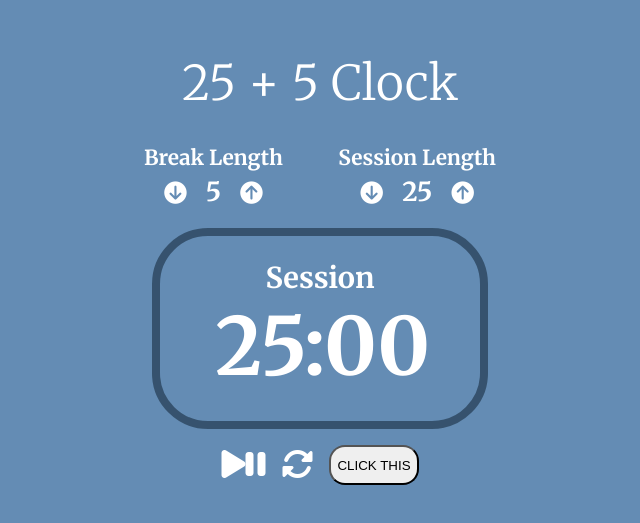
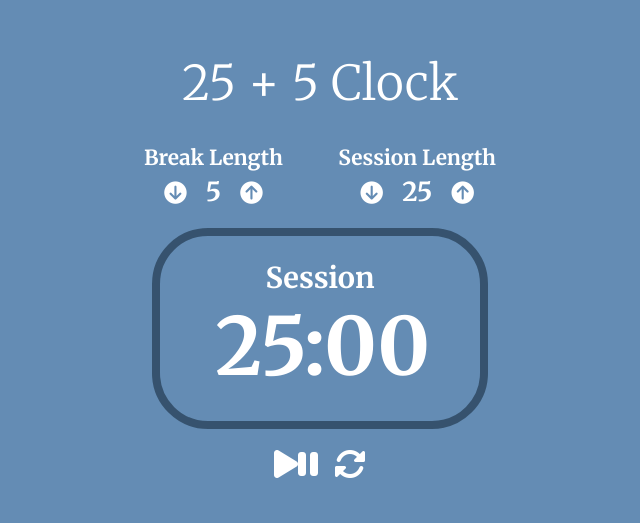
Before and after one commit to sethm3141/twenty-five-plus-five-clock, a React (Create React App) app: page / in a window 1280 px wide. Shown: the part 131-654 px from the top of the page, without its empty margins (320-960 px from the left). Built offline with nearby package versions, Linux system fonts and the light colour scheme.

Commit message:
I PASSED. Now I removed logging and other features I added to run the testing faster.

```diff
--- a/public/index.html
+++ b/public/index.html
@@ -21,9 +21,5 @@
       src="https://kit.fontawesome.com/a6b9bf394a.js"
       crossorigin="anonymous"
     ></script>
-    <script
-      src="https://cdn.freecodecamp.org/testable-projects-fcc/v1/bundle.js"
-      crossorigin="anonymous"
-    ></script>
   </body>
 </html>
--- a/src/App.js
+++ b/src/App.js
@@ -10,7 +10,6 @@ function App() {
   const [seconds, setSeconds] = useState(0);
   const [isPlaying, setIsPlaying] = useState(false);
   const [isSession, setIsSession] = useState(true);
-  const [isSpecial, setIsSpecial] = useState(0);
 
   return (
     <>
@@ -28,7 +27,6 @@ function App() {
         sessionTime={sessionTime}
         setSessionTime={setSessionTime}
         isPlaying={isPlaying}
-        isSession={isSession}
       />
       <Timer
         seconds={seconds}
@@ -40,7 +38,6 @@ function App() {
         isSession={isSession}
         setIsSession={setIsSession}
         isPlaying={isPlaying}
-        isSpecial={isSpecial}
       />
       <Controls
         isPlaying={isPlaying}
@@ -50,8 +47,6 @@ function App() {
         setIsSession={setIsSession}
         setTimer={setTimer}
         setSeconds={setSeconds}
-        isSpecial={isSpecial}
-        setIsSpecial={setIsSpecial}
       />
       <div className='spacer'></div>
     </>
--- a/src/sections/Controls.jsx
+++ b/src/sections/Controls.jsx
@@ -8,8 +8,6 @@ const Controls = ({
   setIsSession,
   setTimer,
   setSeconds,
-  isSpecial,
-  setIsSpecial,
 }) => {
   const handlePausePlay = () => {
     setIsPlaying(!isPlaying);
@@ -37,17 +35,6 @@ const Controls = ({
       <div id='reset' onClick={() => handleReset()}>
         <i className='fa-solid fa-rotate'></i>
       </div>
-      <button
-        onClick={() => {
-          setIsSpecial(() => {
-            setSeconds(2);
-            return isSpecial + 1;
-          });
-        }}
-        style={{ cursor: 'pointer', marginLeft: '1rem', borderRadius: '1rem' }}
-      >
-        CLICK THIS
-      </button>
     </section>
   );
 };
--- a/src/sections/Timer.jsx
+++ b/src/sections/Timer.jsx
@@ -10,14 +10,9 @@ const Timer = ({
   isSession,
   setIsSession,
   isPlaying,
-  isSpecial,
 }) => {
   const [timeStamp, setTimeStamp] = useState(null);
   const intervalRef = useRef(null);
-  //! below is for debugging.
-  const intervalClearCount = useRef(null);
-  const intervalCount = useRef(0);
-  const timeoutRef = useRef(null);
 
   //* Timer Functionality.
   const TimerFunction = (timeVal, secVal) => {
@@ -41,12 +36,6 @@ const Timer = ({
           setSeconds(0);
           setIsSession(!isSession);
           document.getElementById('timer').style.color = 'white';
-          // const audioElement = document.getElementById('beep');
-          // console.log('timer: ' + timer);
-          // console.log('seconds: ' + seconds);
-          // audioElement.currentTime = 0;
-          // audioElement.volume = 0.10;
-          // audioElement.play();
           return 2;
         }
       }
@@ -55,11 +44,10 @@ const Timer = ({
     }
   };
 
+  //* run alarm sound when time hits 00:00
   useEffect(() => {
     if (timer === 0 && seconds === 0) {
       const audioElement = document.getElementById('beep');
-      console.log('timer: ' + timer);
-      console.log('seconds: ' + seconds);
       audioElement.currentTime = 0;
       audioElement.volume = 0.1;
       audioElement.play();
@@ -69,8 +57,6 @@ const Timer = ({
   //* Setup timed interval for running timer function.
   useEffect(() => {
     if (timeStamp) {
-      intervalCount.current += 1;
-      console.log('set interval ' + intervalCount.current + ' times.');
       intervalRef.current = setInterval(() => {
         TimerFunction(timeStamp, seconds);
       }, 200);
@@ -81,11 +67,7 @@ const Timer = ({
   useEffect(() => {
     if (!isPlaying && intervalRef.current) {
       return () => {
-        intervalClearCount.current += 1;
         clearInterval(intervalRef.current);
-        console.log(
-          'cleared interval ' + intervalClearCount.current + ' times'
-        );
         setTimeStamp(null);
       };
     } else if (!isPlaying) {
@@ -95,11 +77,9 @@ const Timer = ({
     setTimeStamp(Date.now());
 
     return () => {
-      intervalClearCount.current += 1;
       clearInterval(intervalRef.current);
-      console.log('cleared interval ' + intervalClearCount.current + ' times');
     };
-  }, [isPlaying, timer, isSpecial]);
+  }, [isPlaying, timer]);
 
   //* Update timer when break and session lengths are updated
   useEffect(() => {
```
Also changed, not shown: src/sections/IncrementAndDecrement.jsx (+0 -12 lines), 1 other file (tests, documents, lock files or other folders).
